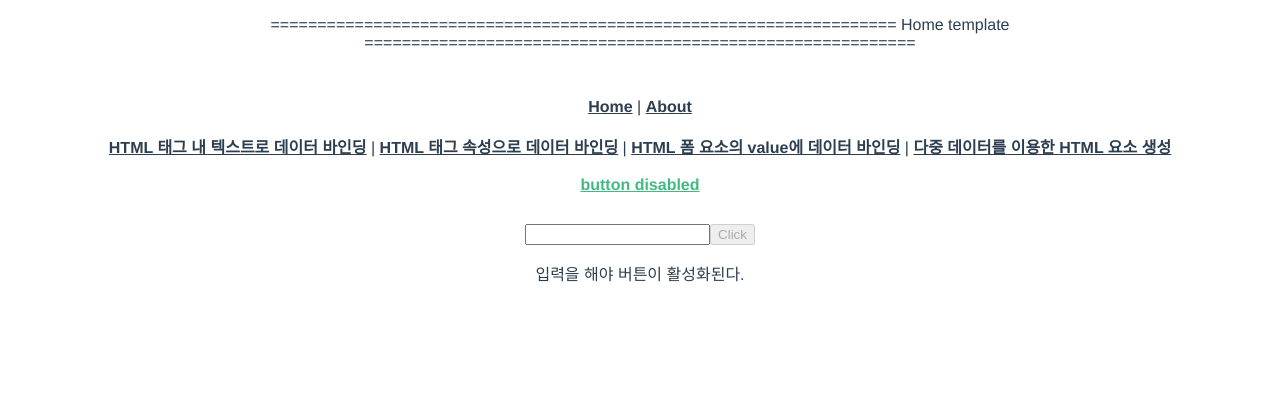
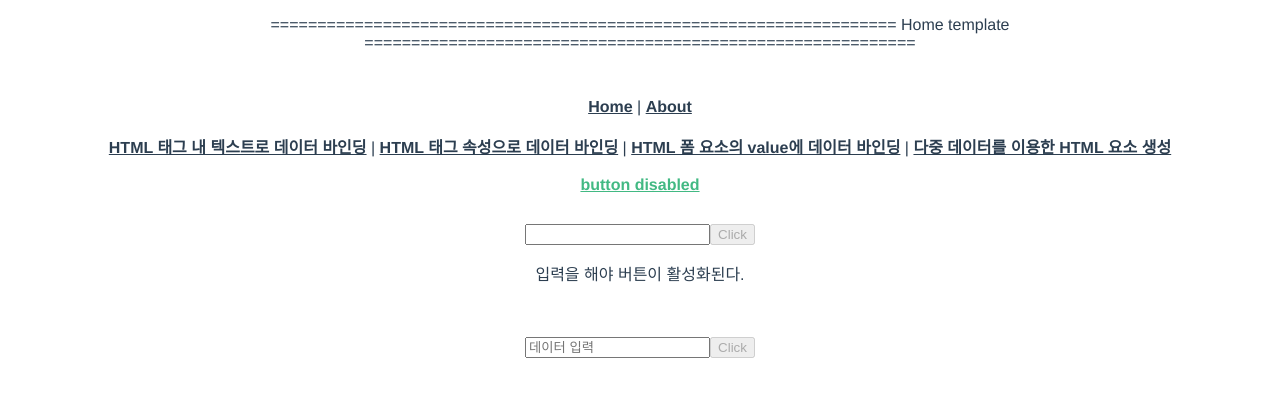
Before and after one commit to LeticiaKang/PracticeCuriosities, a Vue app in the folder vue-project-01/: page /dataBindingButton in a window 1280 px wide. Shown: the top 396 px of the page. Built offline with nearby package versions, Linux system fonts and the light colour scheme.

Commit message:
[프로젝트 투입 일주일 전] 5장. 데이터 바인딩
- 각 태그 및 타입별 데이터 바인딩 방법
- 버튼 비활성화 사용 방법
- 데이터 입력 후 배열로 다시 화면에 보여줌

```diff
--- a/vue-project-01/src/views/DataBindingButton.vue
+++ b/vue-project-01/src/views/DataBindingButton.vue
@@ -3,6 +3,15 @@
     <input type="text" v-model="textValue" />
     <button type="button" v-bind:disabled="textValue==''">Click</button>
     <p>입력을 해야 버튼이 활성화된다.</p>
+  </div>
+  <br>
+  <br>
+  <div>
+    <input v-model="newItem" placeholder="데이터 입력" />
+    <button @click="addItem" v-bind:disabled="newItem==''">Click</button>
+    <ul>
+      <li v-for="(item, index) in items" :key="index">{{ item }}</li>
+    </ul>
   </div>
 </template>
 
@@ -11,7 +20,17 @@ export default {
   data() {
     return {
       textValue: "",
+      newItem: '', // 사용자 입력을 위한 새 항목
+      items: [] // 입력된 모든 데이터를 담는 배열
     }
   },
+  methods: {
+    addItem() {
+      if (this.newItem !== '') {
+        this.items.push(this.newItem); // 새 항목을 배열에 추가
+        this.newItem = ''; // 입력 필드를 다시 비움
+      }
+    }
+  }
 }
 </script>
```
